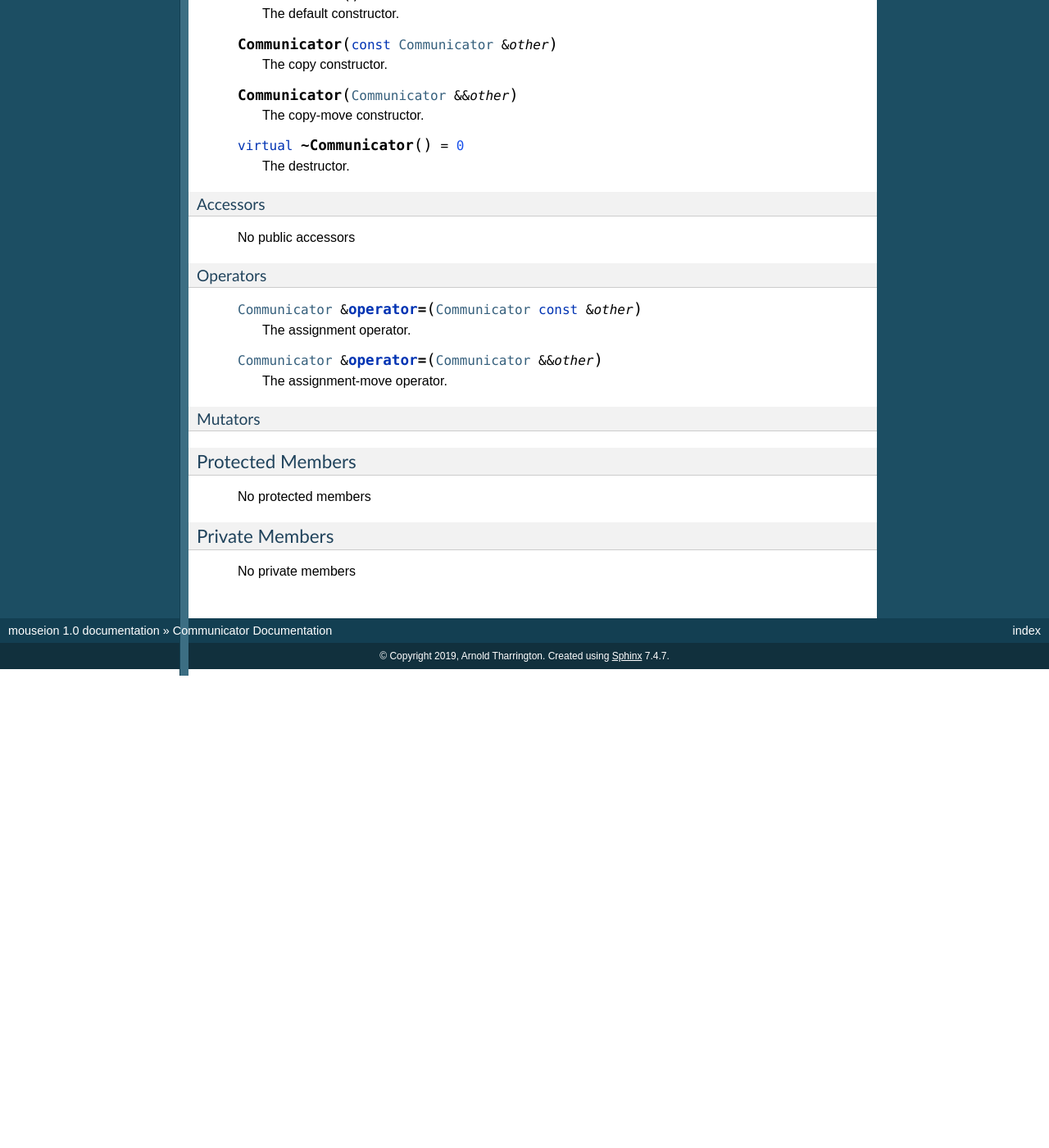
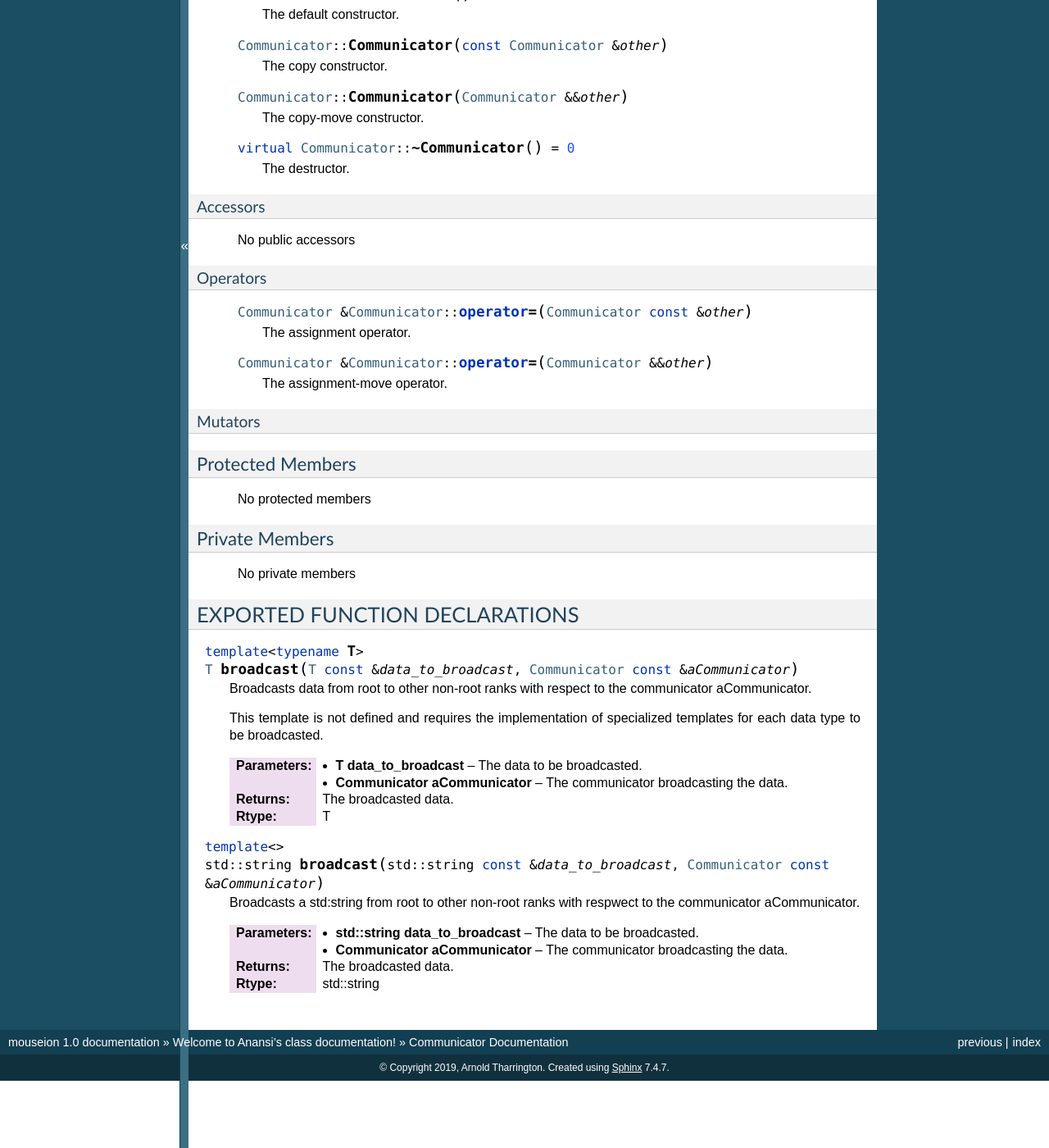
Before and after one commit to arnoldt100/mouseion, a Sphinx documentation site: the page built from documentation/source/Classes/Communicator.cpp.rst, in a window 1280 px wide and 1400 px high, scrolled down 975 px. Shown: the whole window at 82% size. Built offline with Sphinx 7.4.7, drawn with Linux system fonts in a browser that asks for light colours; before the commit the page ends 1799 px from its top, so only the background shows below that; some of the changed text lies outside the part shown.

Commit message:
Added more documentattion and a github workflow.

```diff
--- a/documentation/source/Classes/Communicator.cpp.rst
+++ b/documentation/source/Classes/Communicator.cpp.rst
@@ -61,19 +61,19 @@
 Lifecycle
 ^^^^^^^^^
 
-    .. function:: Communicator()
+    .. function:: Communicator::Communicator()
 
        The default constructor.
 
-    .. function:: Communicator( const Communicator &other )
+    .. function:: Communicator::Communicator( const Communicator &other )
 
         The copy constructor.
 
-    .. function:: Communicator(Communicator && other)
+    .. function:: Communicator::Communicator(Communicator && other)
 
         The copy-move constructor.
 
-    .. function:: virtual ~Communicator()=0
+    .. function:: virtual Communicator::~Communicator()=0
 
         The destructor.
 
@@ -87,11 +87,11 @@
 Operators
 ^^^^^^^^^
 
-    .. function:: Communicator& operator=( Communicator const & other)
+    .. function:: Communicator& Communicator::operator=( Communicator const & other)
 
         The assignment operator.
 
-    .. function:: Communicator& operator=( Communicator && other)
+    .. function:: Communicator& Communicator::operator=( Communicator && other)
 
         The assignment-move operator.
 
@@ -152,3 +152,30 @@
 .. ^^^^^^^^^^^^
 .. Data Members
 .. ^^^^^^^^^^^^
+
+==============================
+EXPORTED FUNCTION DECLARATIONS
+==============================
+
+.. function:: template<typename T> \
+              T broadcast(T const & data_to_broadcast, Communicator const & aCommunicator)
+
+    Broadcasts data from root to other non-root ranks with respect to the communicator aCommunicator.
+
+    This template is not defined and requires the implementation of specialized templates for each
+    data type to be broadcasted.
+
+    :param T data_to_broadcast: The data to be broadcasted.
+    :param  Communicator aCommunicator: The communicator broadcasting the data.
+    :return: The broadcasted data.
+    :rtype: T
+
+.. function:: template<> \
+              std::string broadcast(std::string const & data_to_broadcast, Communicator const & aCommunicator)
+
+    Broadcasts a std:string from root to other non-root ranks with respwect to the communicator aCommunicator.
+
+    :param std::string data_to_broadcast: The data to be broadcasted.
+    :param Communicator aCommunicator: The communicator broadcasting the data.
+    :return: The broadcasted data.
+    :rtype: std::string
--- a/documentation/source/index.rst
+++ b/documentation/source/index.rst
@@ -3,13 +3,16 @@
    You can adapt this file completely to your liking, but it should at least
    contain the root `toctree` directive.
 
+====================================
 Welcome to mouseion's documentation!
 ====================================
 
 .. toctree::
    :maxdepth: 2
    :caption: Contents:
+   :titlesonly:
 
+   Classes <classes.rst>
 
 
 Indices and tables
```
Also changed, not shown: 3 other files.
